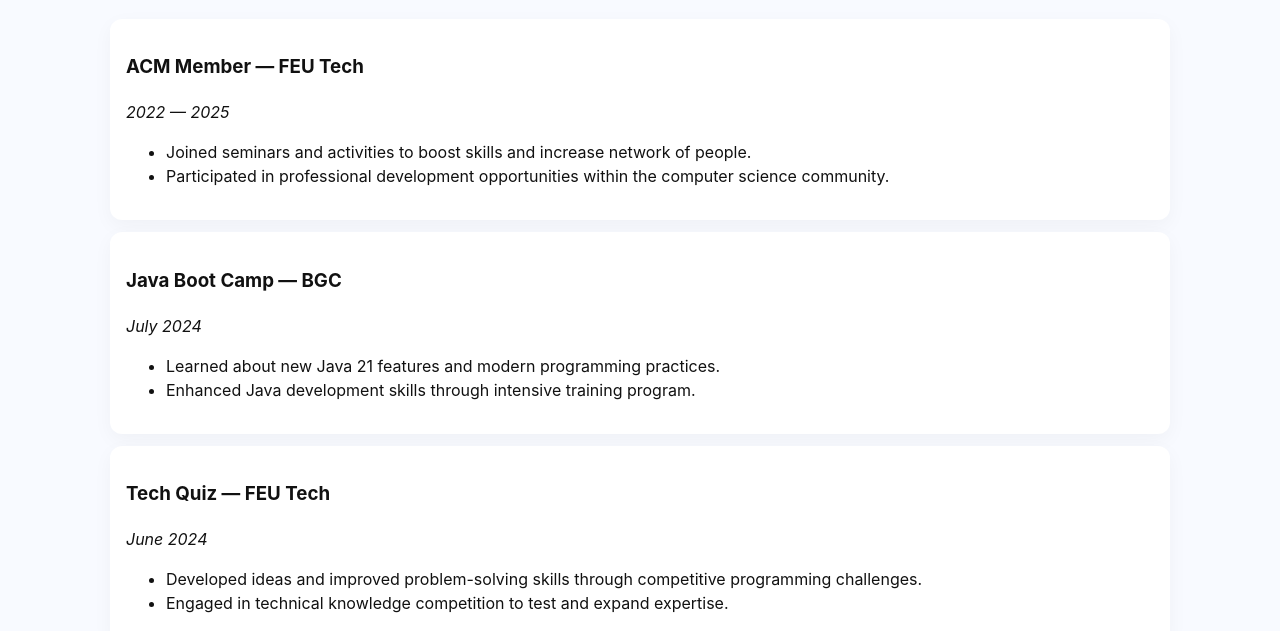
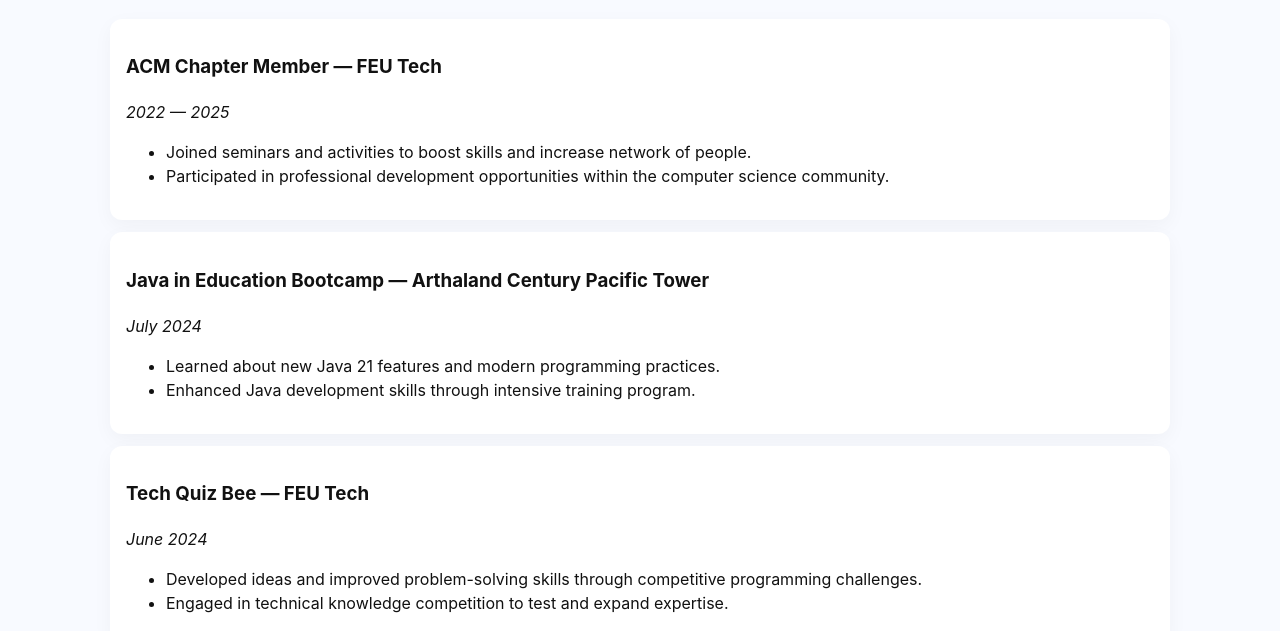
Before and after one commit to Jeyjey-09/professional-profile, a plain HTML site: page experience.html in a window 1280 px wide. Shown: the part 169-800 px from the top of the page. Drawn offline with Linux system fonts and the light colour scheme.

Commit message:
feat: improved experience page and replaced site logo

```diff
--- a/experience.html
+++ b/experience.html
@@ -4,7 +4,7 @@
   <meta charset="utf-8" />
   <meta name="viewport" content="width=device-width,initial-scale=1" />
   <title>Experience — John Julius David</title>
-  <link rel="icon" type="image/svg+xml" href="assets/images/favicon.svg" />
+  <link rel="icon" type="image/svg+xml" href="assets/images/icon.png" />
   <link rel="stylesheet" href="css/styles.css" />
 </head>
 <body>
@@ -45,7 +45,7 @@
     <h1>Experience</h1>
     <section class="timeline">
       <article class="timeline-item">
-        <h3>ACM Member — FEU Tech</h3>
+        <h3>ACM Chapter Member — FEU Tech</h3>
         <p><em>2022 — 2025</em></p>
         <ul>
           <li>Joined seminars and activities to boost skills and increase network of people.</li>
@@ -54,7 +54,7 @@
       </article>
 
       <article class="timeline-item">
-        <h3>Java Boot Camp — BGC</h3>
+        <h3>Java in Education Bootcamp — Arthaland Century Pacific Tower</h3>
         <p><em>July 2024</em></p>
         <ul>
           <li>Learned about new Java 21 features and modern programming practices.</li>
@@ -63,7 +63,7 @@
       </article>
 
       <article class="timeline-item">
-        <h3>Tech Quiz — FEU Tech</h3>
+        <h3>Tech Quiz Bee — FEU Tech</h3>
         <p><em>June 2024</em></p>
         <ul>
           <li>Developed ideas and improved problem-solving skills through competitive programming challenges.</li>
```
Also changed, not shown: advocacy.html (+1 -1 lines), certs.html (+1 -1 lines), education.html (+1 -1 lines), index.html (+1 -1 lines), portfolio.html (+1 -1 lines), skills.html (+1 -1 lines), assets/images/icon.png (added).
